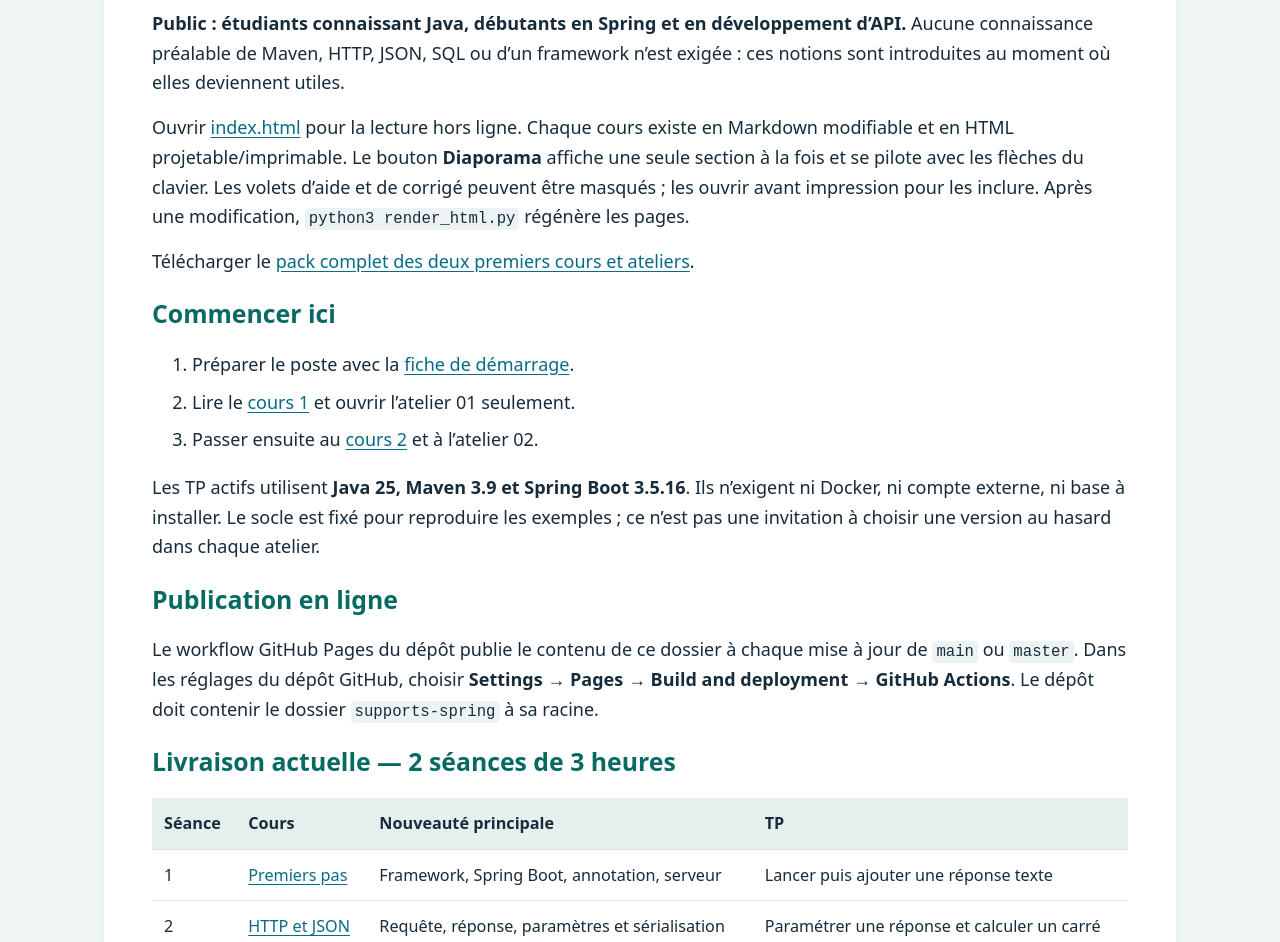
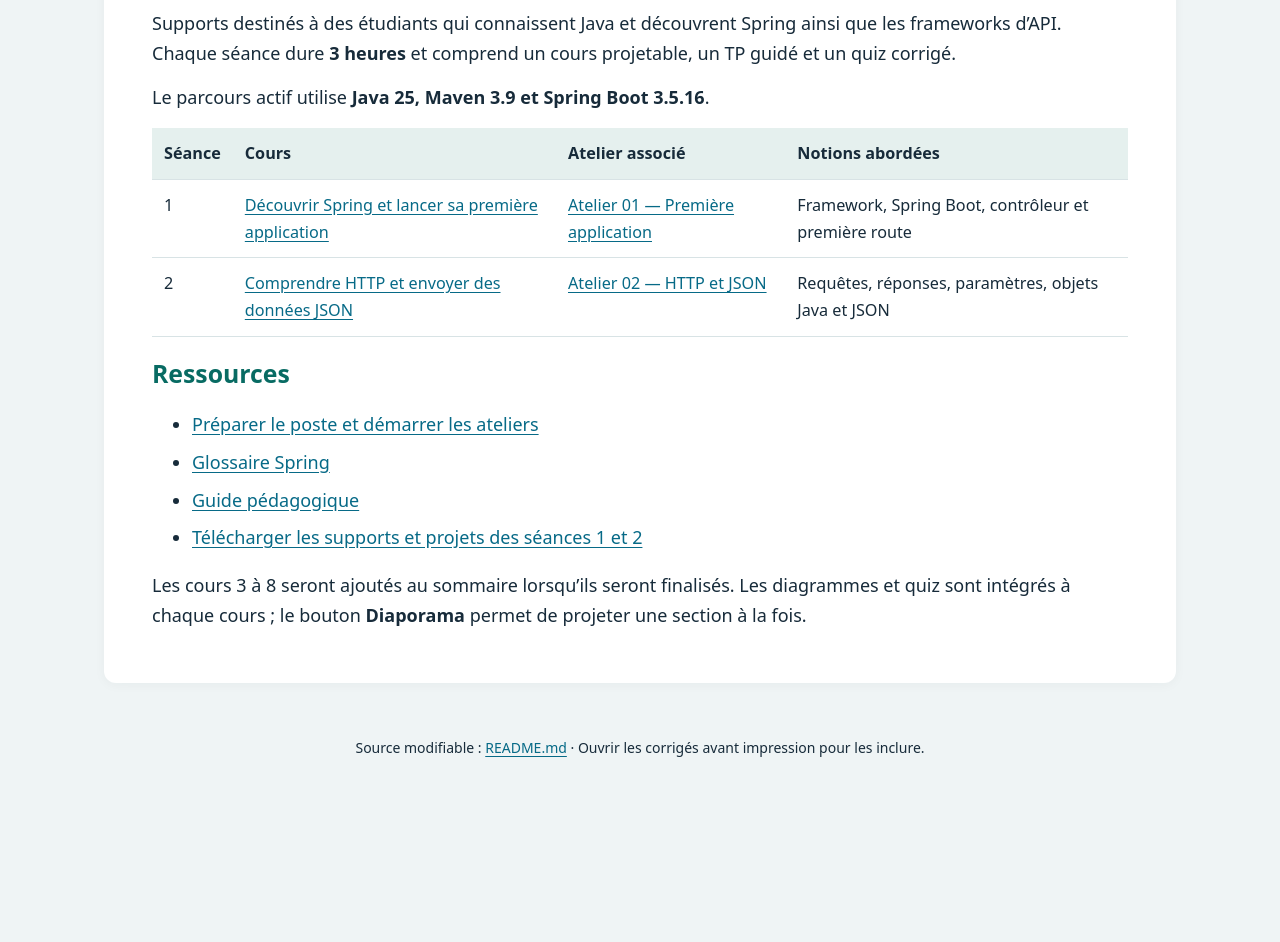
Before and after one commit to anbahmani/framework-spring-course, a plain HTML site: page supports-spring/index.html in a window 1280 px wide. Shown: the part 222-1164 px from the top of the page. After the commit the page ends 1006 px from the top, so only its background shows below. Drawn offline with Linux system fonts and the light colour scheme.

Commit message:
update homepage

```diff
--- a/supports-spring/index.html
+++ b/supports-spring/index.html
@@ -1,6 +1,6 @@
 <!doctype html>
 <html lang="fr"><head><meta charset="utf-8"><meta name="viewport" content="width=device-width, initial-scale=1">
-<title>Découvrir Spring et construire ses premières API</title><style>:root{color-scheme:light;--ink:#172b3a;--accent:#087e72;--paper:#fff;--bg:#eff4f5}
+<title>Sommaire des cours — Architecture et Spring</title><style>:root{color-scheme:light;--ink:#172b3a;--accent:#087e72;--paper:#fff;--bg:#eff4f5}
 *{box-sizing:border-box}body{margin:0;color:var(--ink);background:var(--bg);font:18px/1.65 system-ui,sans-serif}
 header{background:#102f3c;color:white;padding:16px 5%;display:flex;gap:20px;align-items:center;flex-wrap:wrap}
 header a{color:white}header span{flex:1}button{border:1px solid #b6dbd5;border-radius:6px;background:white;color:#123b3a;padding:8px 12px;cursor:pointer}
@@ -24,39 +24,22 @@ body.deck main{max-width:1240px;margin:20px auto}body.deck section{display:none;
 <button onclick="document.body.classList.toggle('hide-answers')">Afficher / masquer les corrigés</button>
 <button onclick="window.print()">Imprimer / PDF</button></header>
 <main><section>
-<h1>Découvrir Spring et construire ses premières API</h1>
-<p><strong>Public : étudiants connaissant Java, débutants en Spring et en développement d’API.</strong> Aucune connaissance préalable de Maven, HTTP, JSON, SQL ou d’un framework n’est exigée : ces notions sont introduites au moment où elles deviennent utiles.</p>
-<p>Ouvrir <a href="index.html">index.html</a> pour la lecture hors ligne. Chaque cours existe en Markdown modifiable et en HTML projetable/imprimable. Le bouton <strong>Diaporama</strong> affiche une seule section à la fois et se pilote avec les flèches du clavier. Les volets d’aide et de corrigé peuvent être masqués ; les ouvrir avant impression pour les inclure. Après une modification, <code>python3 render_html.py</code> régénère les pages.</p>
-<p>Télécharger le <a href="telechargements/supports-spring-cours-01-02-java25.zip">pack complet des deux premiers cours et ateliers</a>.</p>
-<h2>Commencer ici</h2>
-<ol>
-<li>Préparer le poste avec la <a href="demarrage.html">fiche de démarrage</a>.</li>
-<li>Lire le <a href="cours/01-premiers-pas.html">cours 1</a> et ouvrir l’atelier 01 seulement.</li>
-<li>Passer ensuite au <a href="cours/02-http-json.html">cours 2</a> et à l’atelier 02.</li>
-</ol>
-<p>Les TP actifs utilisent <strong>Java 25, Maven 3.9 et Spring Boot 3.5.16</strong>. Ils n’exigent ni Docker, ni compte externe, ni base à installer. Le socle est fixé pour reproduire les exemples ; ce n’est pas une invitation à choisir une version au hasard dans chaque atelier.</p>
-<h2>Publication en ligne</h2>
-<p>Le workflow GitHub Pages du dépôt publie le contenu de ce dossier à chaque mise à jour de <code>main</code> ou <code>master</code>. Dans les réglages du dépôt GitHub, choisir <strong>Settings → Pages → Build and deployment → GitHub Actions</strong>. Le dépôt doit contenir le dossier <code>supports-spring</code> à sa racine.</p>
-<h2>Livraison actuelle — 2 séances de 3 heures</h2>
+<h1>Sommaire des cours — Architecture et Spring</h1>
+<p>Supports destinés à des étudiants qui connaissent Java et découvrent Spring ainsi que les frameworks d’API. Chaque séance dure <strong>3 heures</strong> et comprend un cours projetable, un TP guidé et un quiz corrigé.</p>
+<p>Le parcours actif utilise <strong>Java 25, Maven 3.9 et Spring Boot 3.5.16</strong>.</p>
 <div class="table"><table>
-<tr><th>Séance</th><th>Cours</th><th>Nouveauté principale</th><th>TP</th></tr>
-<tr><td>1</td><td><a href="cours/01-premiers-pas.html">Premiers pas</a></td><td>Framework, Spring Boot, annotation, serveur</td><td>Lancer puis ajouter une réponse texte</td></tr>
-<tr><td>2</td><td><a href="cours/02-http-json.html">HTTP et JSON</a></td><td>Requête, réponse, paramètres et sérialisation</td><td>Paramétrer une réponse et calculer un carré</td></tr>
+<tr><th>Séance</th><th>Cours</th><th>Atelier associé</th><th>Notions abordées</th></tr>
+<tr><td>1</td><td><a href="cours/01-premiers-pas.html">Découvrir Spring et lancer sa première application</a></td><td><a href="ateliers/01-demarrage/index.html">Atelier 01 — Première application</a></td><td>Framework, Spring Boot, contrôleur et première route</td></tr>
+<tr><td>2</td><td><a href="cours/02-http-json.html">Comprendre HTTP et envoyer des données JSON</a></td><td><a href="ateliers/02-http-json/index.html">Atelier 02 — HTTP et JSON</a></td><td>Requêtes, réponses, paramètres, objets Java et JSON</td></tr>
 </table></div>
-<p>Les séances 3 à 8 seront reprises plus tard. Les fichiers qui existent déjà pour ces thèmes doivent être considérés comme du matériau de travail, pas comme des supports prêts à diffuser.</p>
-<p>Chaque séance prévoit environ 15 min de rappel, 50 min d’explications, 25 min de démonstration accompagnée, 10 min de pause, 65 min de TP et 15 min de quiz/correction. L’installation est préparée avant la séance avec l’enseignant.</p>
-<h2>Ce que contient chaque support</h2>
+<h2>Ressources</h2>
 <ul>
-<li>Objectifs limités et prérequis issus des séances précédentes.</li>
-<li>Vocabulaire défini avant les exercices, exemples courts et lecture des annotations.</li>
-<li>Diagrammes intégrés pour projeter les concepts importants.</li>
-<li>TP découpé en étapes avec fichiers, commandes, observations attendues et aide/correction.</li>
-<li>Huit questions portant sur la séance, suivies de réponses expliquées : <strong>16 questions corrigées</strong> dans cette livraison.</li>
+<li><a href="demarrage.html">Préparer le poste et démarrer les ateliers</a></li>
+<li><a href="guide-spring.html">Glossaire Spring</a></li>
+<li><a href="guide-pedagogique.html">Guide pédagogique</a></li>
+<li><a href="telechargements/supports-spring-cours-01-02-java25.zip">Télécharger les supports et projets des séances 1 et 2</a></li>
 </ul>
-<p>Les extraits des cours se concentrent sur les lignes étudiées ; les <a href="ateliers/index.html">deux ateliers actifs</a> fournissent tous les fichiers et imports pour compiler. Les packages techniques nécessaires aux bibliothèques restent naturellement présents dans le code exécutable.</p>
-<h2>Pour apprendre et enseigner</h2>
-<p>Le <a href="guide-spring.html">glossaire progressif</a> aide à retrouver les mots nouveaux. Le <a href="guide-pedagogique.html">guide pédagogique</a> précise les acquis attendus et le rythme.</p>
-<p>Les exemples du dossier <code>demos/</code> sont des compléments pour l’enseignant ; <strong>les TP de ce parcours sont exclusivement dans <code>ateliers/</code></strong>. Les thèmes avancés comme sécurité complète, relations complexes, concurrence distribuée ou reprise durable ne font pas partie de l’évaluation débutante.</p></section></main><footer>Source modifiable : <a href="README.md">README.md</a> · Ouvrir les corrigés avant impression pour les inclure.</footer>
+<p>Les cours 3 à 8 seront ajoutés au sommaire lorsqu’ils seront finalisés. Les diagrammes et quiz sont intégrés à chaque cours ; le bouton <strong>Diaporama</strong> permet de projeter une section à la fois.</p></section></main><footer>Source modifiable : <a href="README.md">README.md</a> · Ouvrir les corrigés avant impression pour les inclure.</footer>
 <script>
 const slides = Array.from(document.querySelectorAll('main section'));
 let currentSlide = 0;
```
Also changed, not shown: 2 other files.
